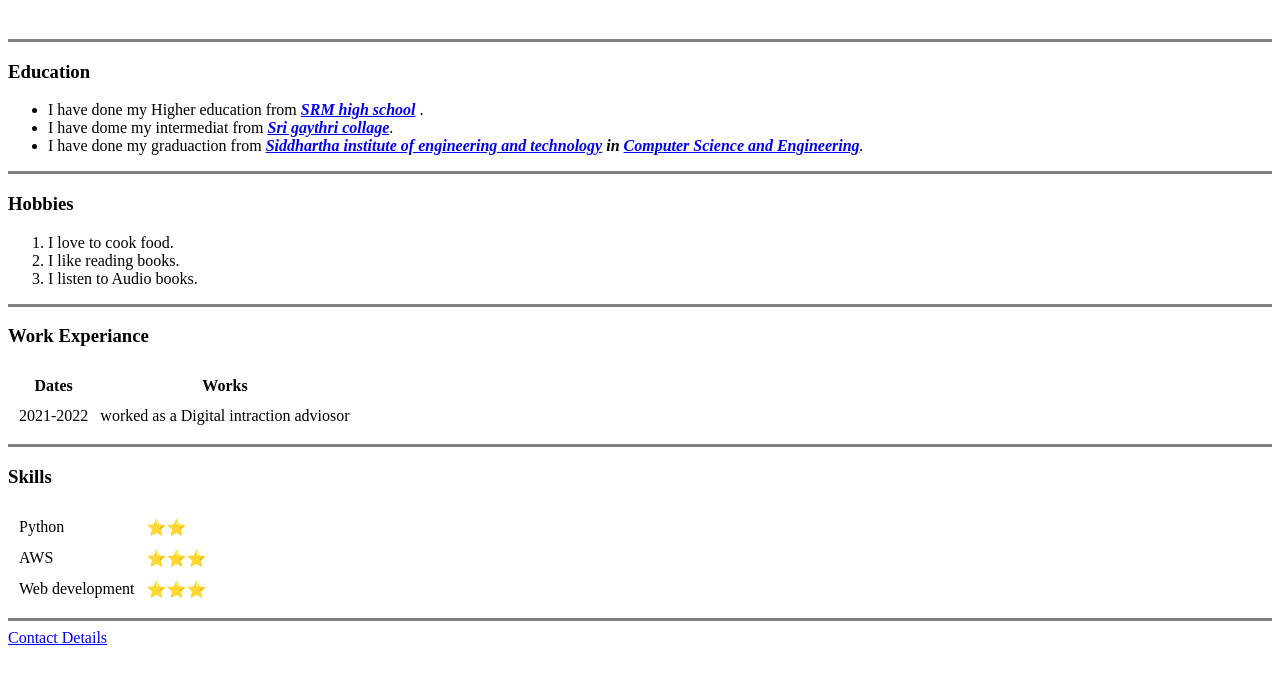
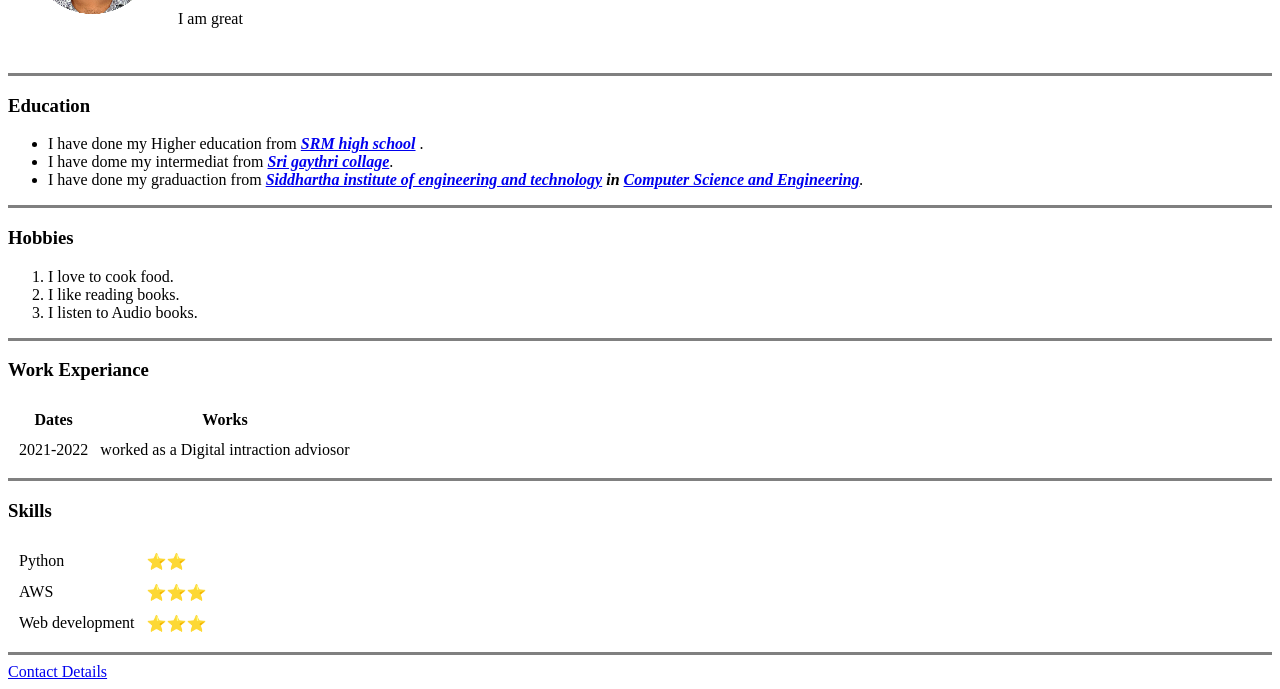
Before and after one commit to Koushik1905/cv, a plain HTML site: page index.html in a window 1280 px wide. Shown: the part 167-856 px from the top of the page. Before the commit the page ends 822 px from the top, so only its background shows below. Drawn offline with Linux system fonts and the light colour scheme.

Commit message:
Update index.html

```diff
--- a/index.html
+++ b/index.html
@@ -15,6 +15,7 @@
                 <h1>Koushik Rao Perala</h1>
                 <p><em>Email:- <strong>koushikrao1905@gmail.com</strong>.</em></p>
                 <p><em>Phone Number:- <strong>8181855491</strong></em></p>
+                <p>I am great<p>
             </td>
         </tr>
     </table>
```
